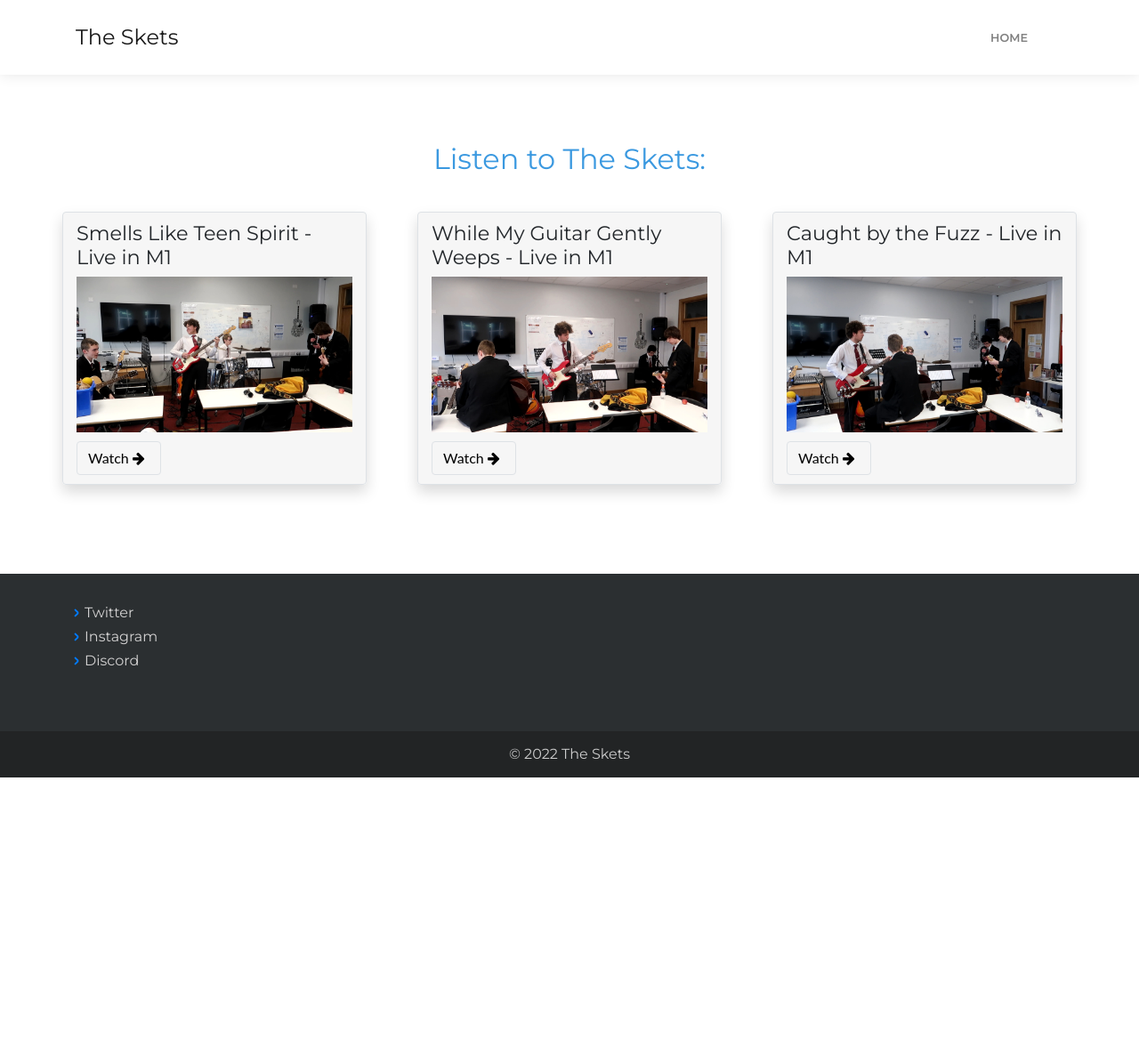
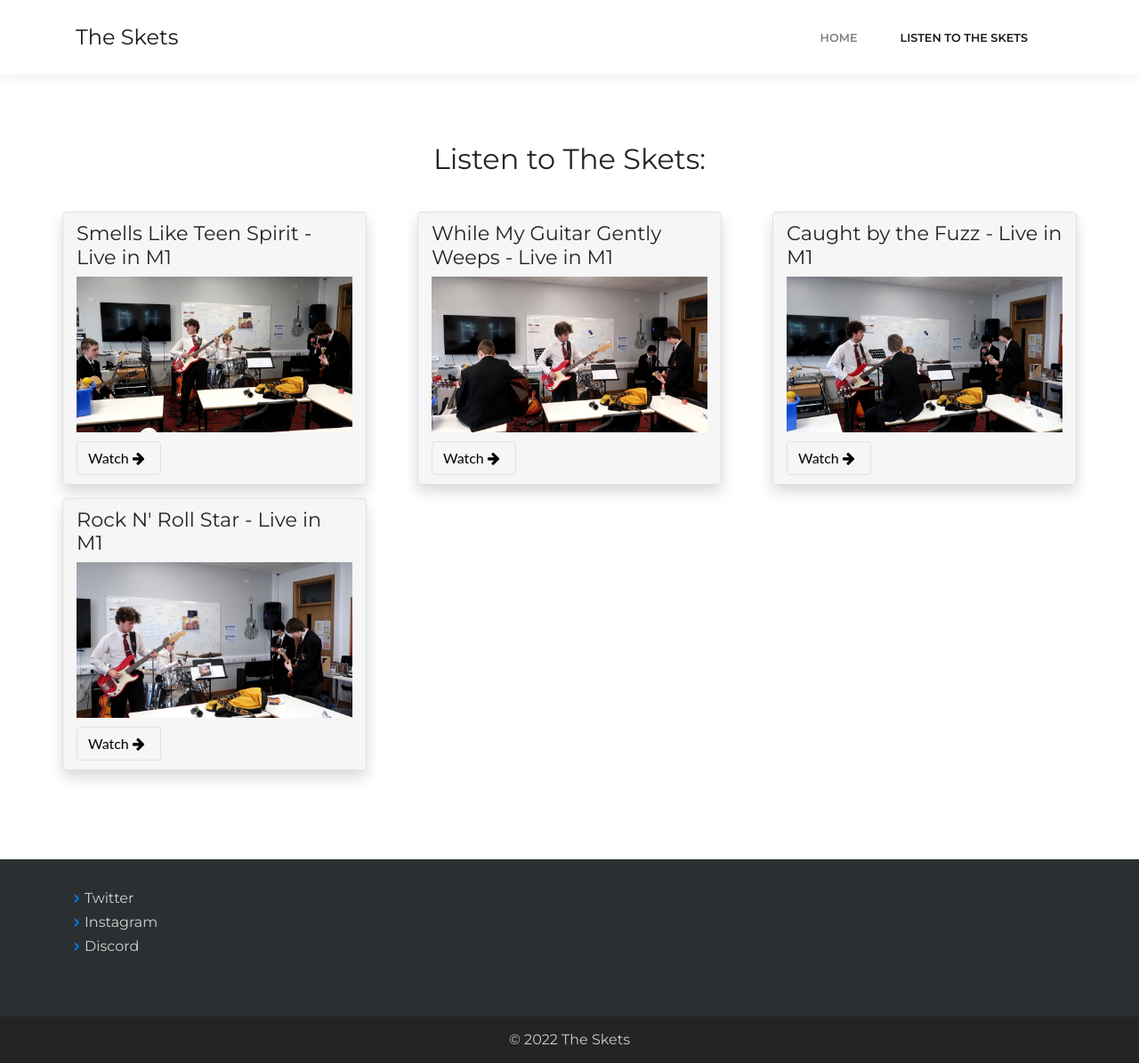
Before and after one commit to carter-0/the-skets, a Flask app: page /listen in a window 1280 px wide. Shown: the whole page at 89% size. Before the commit the page ends 874 px from the top, so only its background shows below. Run offline with Flask 2, Linux system fonts and the light colour scheme; some libraries are stand-ins or nearby versions.

Commit message:
add lots

```diff
--- a/main.py
+++ b/main.py
@@ -5,7 +5,17 @@ import mariadb
 app = Flask(__name__)
 
 song_mapping = {
-    "smells-like-teen-spirit": "Smells Like Teen Spirit"
+    "smells-like-teen-spirit": "Smells Like Teen Spirit",
+    "rock-n-roll-star": "Rock N' Roll Star",
+    "caught-by-the-fuzz": "Caught by the Fuzz",
+    "while-my-guitar-gently-weeps": "While My Guitar Gently Weeps"
+}
+
+url_mapping = {
+    "smells-like-teen-spirit": "https://static.carter.red/The%20Skets/Day%202/smells-like-teen-spirit.mp4",
+    "rock-n-roll-star": "https://static.carter.red/The%20Skets/Day%202/rock-n-roll-star.mp4",
+    "caught-by-the-fuzz": "https://static.carter.red/The%20Skets/Day%202/caught-by-the-fuzz.mp4",
+    "while-my-guitar-gently-weeps": "https://static.carter.red/The%20Skets/Day%202/while-my-guitar-gently-weeps.mp4"
 }
 
 def get_comments(video_id):
@@ -82,7 +92,7 @@ def watch(songname):
 
         comment_list.append(comment_dict)
 
-    return render_template("watch.html", songname=song_mapping[songname], song_url="https://static.carter.red/The%20Skets/Day%202/smells-like-teen-spirit.mp4", id=songname, comments=comment_list)
+    return render_template("watch.html", songname=song_mapping[songname], song_url=url_mapping[songname], id=songname, comments=comment_list)
 
 @app.route("/api/submit_comment")
 def submit_comment():
@@ -101,8 +111,23 @@ def submit_message():
     message = request.args.get("message")
     print(message)
 
-    with open('messages', 'a') as f:
-        f.write("\n\n"+message)
+    try:
+        conn = mariadb.connect(
+            user="root",
+            password="***REMOVED***",
+            host="***REMOVED***",
+            port=3306,
+            database="the_skets"
+        )
+    except mariadb.Error as e:
+        print(e)
+
+    c = conn.cursor()
+
+    c.execute("INSERT INTO messages(message) VALUE(?)", (message,))
+
+    conn.commit()
+    conn.close()
 
     return "saved"
 
--- a/templates/listen.html
+++ b/templates/listen.html
@@ -10,6 +10,21 @@
     <link rel="stylesheet" href="https://fonts.googleapis.com/css?family=Roboto:300,400">
     <link rel="stylesheet" href="https://fonts.googleapis.com/css?family=Roboto:300,400,700">
     <link rel="stylesheet" href="https://cdnjs.cloudflare.com/ajax/libs/font-awesome/4.7.0/css/font-awesome.min.css">
+
+    <link rel="apple-touch-icon" sizes="180x180" href="/assets/apple-touch-icon.png">
+    <link rel="icon" type="image/png" sizes="32x32" href="/assets/favicon-32x32.png">
+    <link rel="icon" type="image/png" sizes="16x16" href="/assets/favicon-16x16.png">
+    <link rel="manifest" href="/assets/site.webmanifest">
+
+    <!-- Global site tag (gtag.js) - Google Analytics -->
+    <script async src="https://www.googletagmanager.com/gtag/js?id=G-37K2WBR8M6"></script>
+    <script>
+    window.dataLayer = window.dataLayer || [];
+    function gtag(){dataLayer.push(arguments);}
+    gtag('js', new Date());
+
+    gtag('config', 'G-37K2WBR8M6');
+    </script>
     <style>
         @media screen and (max-width: 900px) {
             .mqury {
@@ -21,6 +36,13 @@
             }
         }
     </style>
+
+    <meta property="og:title" content="The Skets Official Website">
+    <meta property="og:site_name" content="The Skets">
+    <meta property="og:url" content="TheSkets.com">
+    <meta property="og:description" content="">
+    <meta property="og:type" content="article">
+    <meta property="og:image" content="https://the-skets.carter.red/assets/header-new.jpg">
 </head>
 
 <body>
@@ -29,6 +51,7 @@
             <div class="collapse navbar-collapse" id="navcol-1">
                 <ul class="navbar-nav ml-auto">
                     <li class="nav-item"><a class="nav-link" href="/">Home</a></li>
+                    <li class="nav-item"><a class="nav-link active" href="/listen">Listen to The Skets</a></li>
                 </ul>
             </div>
         </div>
@@ -37,7 +60,7 @@
         <section class="clean-block features">
             <div class="container">
                 <div class="block-heading">
-                    <h2 class="text-info">Listen to The Skets:</h2>
+                    <h2 class="text">Listen to The Skets:</h2>
                 </div>
                 <div class="row justify-content-center">
                     <div class="row justify-content-between align-items-center m-auto">
@@ -55,6 +78,16 @@
                             <h3 class="text-black" style="margin-top: 10px;font-size: 1.4em;">Caught by the Fuzz - Live in M1</h3>
                             <img style="width: 100%; height: auto;" src="/assets/thumbnails/caught-by-the-fuzz.jpg" />
                             <button onclick="window.location.href='/watch/caught-by-the-fuzz'" class="btn btn-outline-secondary border rounded" style="color: #000;font-family: Lato, sans-serif;margin-bottom: 10px;margin-top: 10px;">Watch <i class="fa fa-arrow-right"></i></button>
+                        </div>
+                    </div>
+                </div>
+
+                <div style="margin-top:15px;" class="row justify-content-center">
+                    <div class="row justify-content-between align-items-center m-auto">
+                        <div class="border rounded shadow mqury" style="max-width: 30%;position: relative;width: 100%;padding-right: 15px;padding-left: 15px;background-color: rgba(242,242,242,0.69);">
+                            <h3 class="text-black" style="margin-top: 10px;font-size: 1.4em;">Rock N' Roll Star - Live in M1</h3>
+                            <img style="width: 100%; height: auto;" src="/assets/thumbnails/rock-n-roll-star.jpg" />
+                            <button onclick="window.location.href='/watch/rock-n-roll-star'" class="btn btn-outline-secondary border rounded" style="color: #000;font-family: Lato, sans-serif;margin-bottom: 10px;margin-top: 10px;">Watch <i class="fa fa-arrow-right"></i></button>
                         </div>
                     </div>
                 </div>
```
Also changed, not shown: templates/index.html (+30 -15 lines), templates/watch.html (+24 -1 lines), assets/android-chrome-192x192.png (added), assets/android-chrome-512x512.png (added), assets/apple-touch-icon.png (added), assets/favicon-16x16.png (added), assets/favicon-32x32.png (added), assets/favicon.ico (added), assets/header-new.png (added), assets/header.jpg (added), assets/site.webmanifest (added), assets/thumbnails/rock-n-roll-star.jpg (added), 1 other file.
